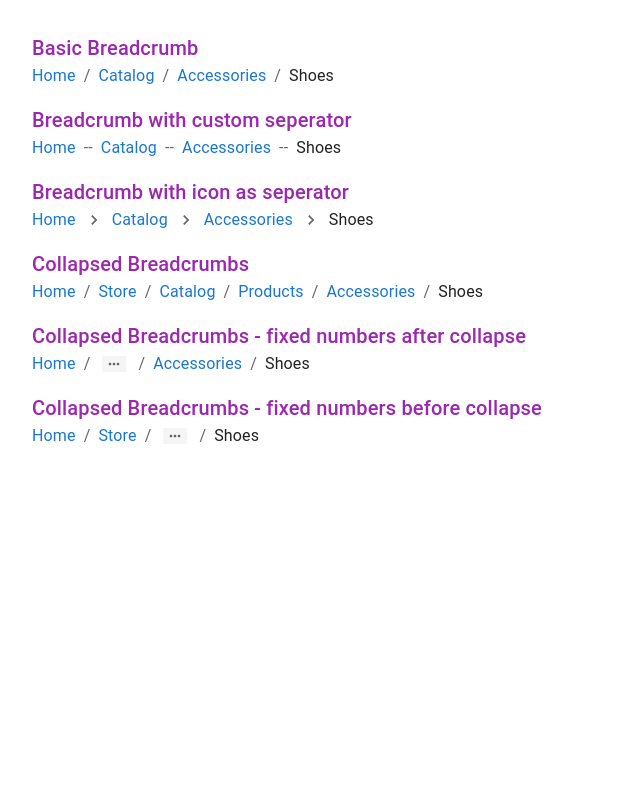
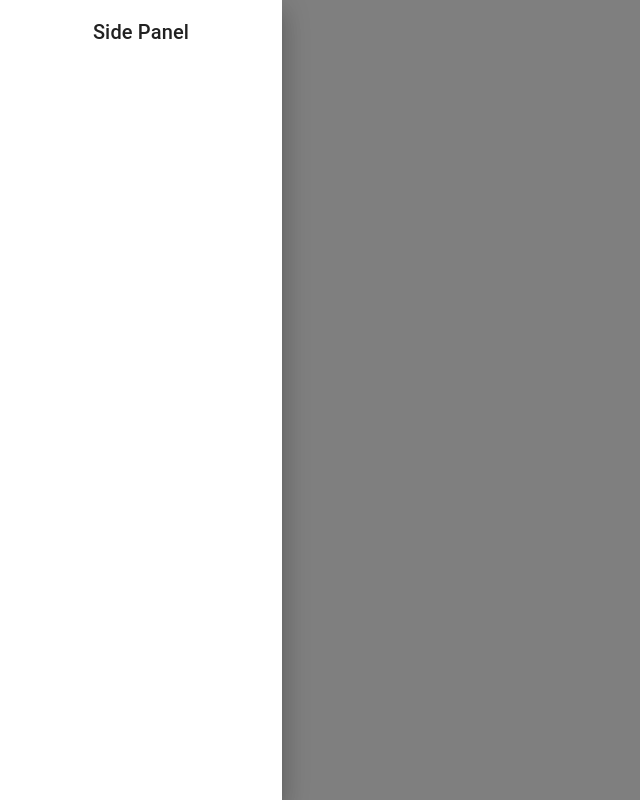
Before and after one commit to priyak1203/React-MUI, a React (Vite) app in the folder JS-Examples/: page / in a window 1280 px wide. Both pictures are taken after a click on the button "logo". Shown: the whole page, without its empty margins (0-640 px from the left). Built offline with nearby package versions, Linux system fonts and the light colour scheme.

Commit message:
drawer and its usage

```diff
--- a/JS-Examples/src/App.jsx
+++ b/JS-Examples/src/App.jsx
@@ -6,6 +6,7 @@
   MuiButton,
   MuiCard,
   MuiCheckBox,
+  MuiDrawer,
   MuiGrid,
   MuiImageList,
   MuiLink,
@@ -47,7 +48,8 @@
       {/* <MuiNavbar /> */}
       {/* <MuiMenu /> */}
       {/* <MuiLink /> */}
-      <MuiBreadcrumbs />
+      {/* <MuiBreadcrumbs /> */}
+      <MuiDrawer />
     </div>
   );
 }
--- /dev/null
+++ b/JS-Examples/src/components/MuiDrawer.jsx
@@ -0,0 +1,37 @@
+import { Box, Drawer, IconButton, Typography } from '@mui/material';
+import MenuIcon from '@mui/icons-material/Menu';
+import { useState } from 'react';
+
+const MuiDrawer = () => {
+  const [isDrawerOpen, setIsDrawerOpen] = useState(false);
+
+  return (
+    <Box>
+      <Typography variant="h6" color="secondary">
+        Basic Drawer
+      </Typography>
+      <>
+        <IconButton
+          size="large"
+          edge="start"
+          color="primary"
+          aria-label="logo"
+          onClick={() => setIsDrawerOpen(true)}
+        >
+          <MenuIcon />
+        </IconButton>
+        <Drawer
+          anchor="left"
+          open={isDrawerOpen}
+          onClose={() => setIsDrawerOpen(false)}
+        >
+          <Box width="250px" textAlign="center" p={2} role="presentation">
+            <Typography variant="h6">Side Panel</Typography>
+          </Box>
+        </Drawer>
+      </>
+    </Box>
+  );
+};
+
+export default MuiDrawer;
--- a/JS-Examples/src/components/index.js
+++ b/JS-Examples/src/components/index.js
@@ -5,6 +5,7 @@
 export { default as MuiButton } from './MuiButton';
 export { default as MuiCard } from './MuiCard';
 export { default as MuiCheckBox } from './MuiCheckBox';
+export { default as MuiDrawer } from './MuiDrawer';
 export { default as MuiGrid } from './MuiGrid';
 export { default as MuiImageList } from './MuiImageList';
 export { default as MuiLink } from './MuiLink';
```
